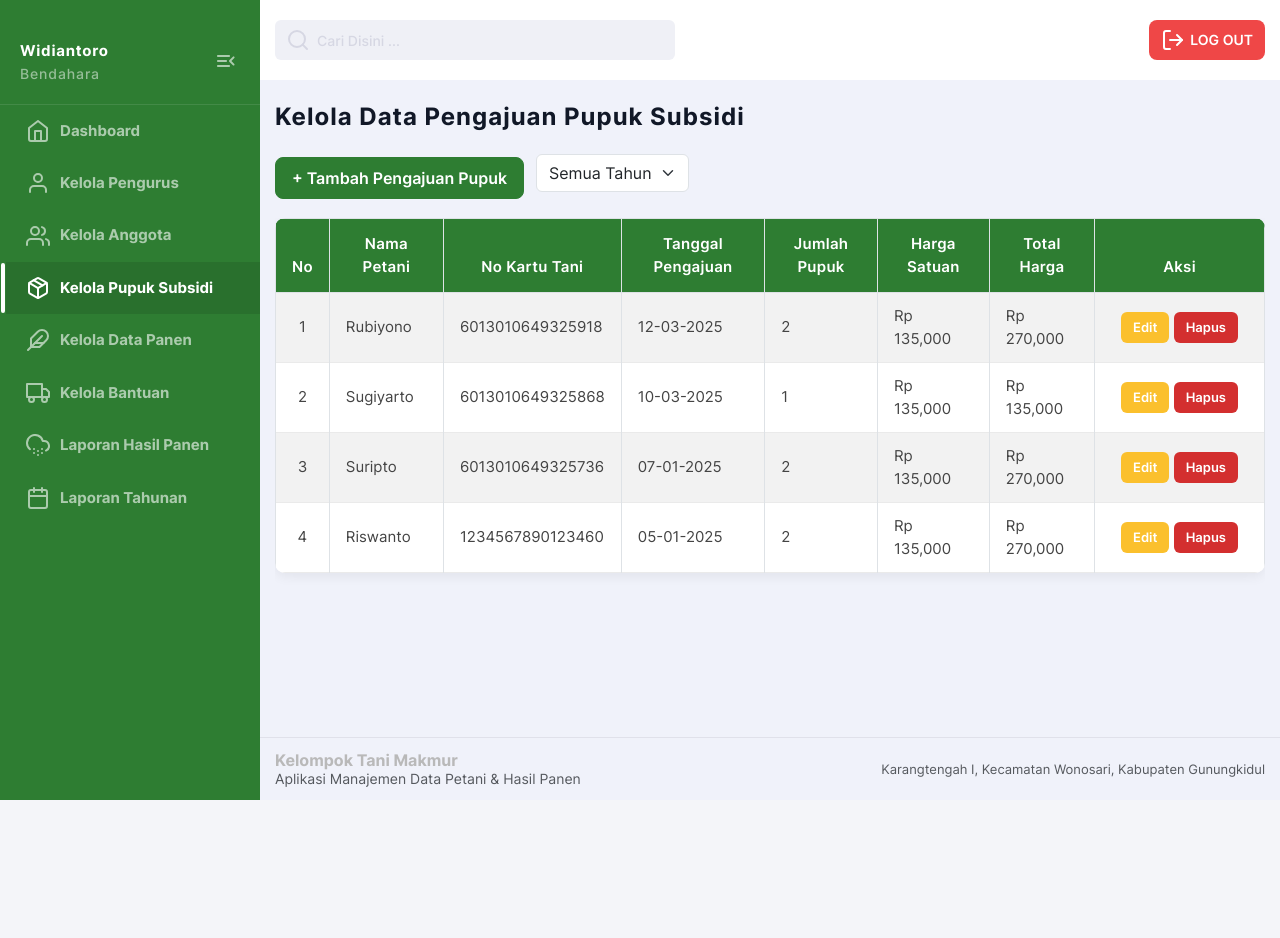
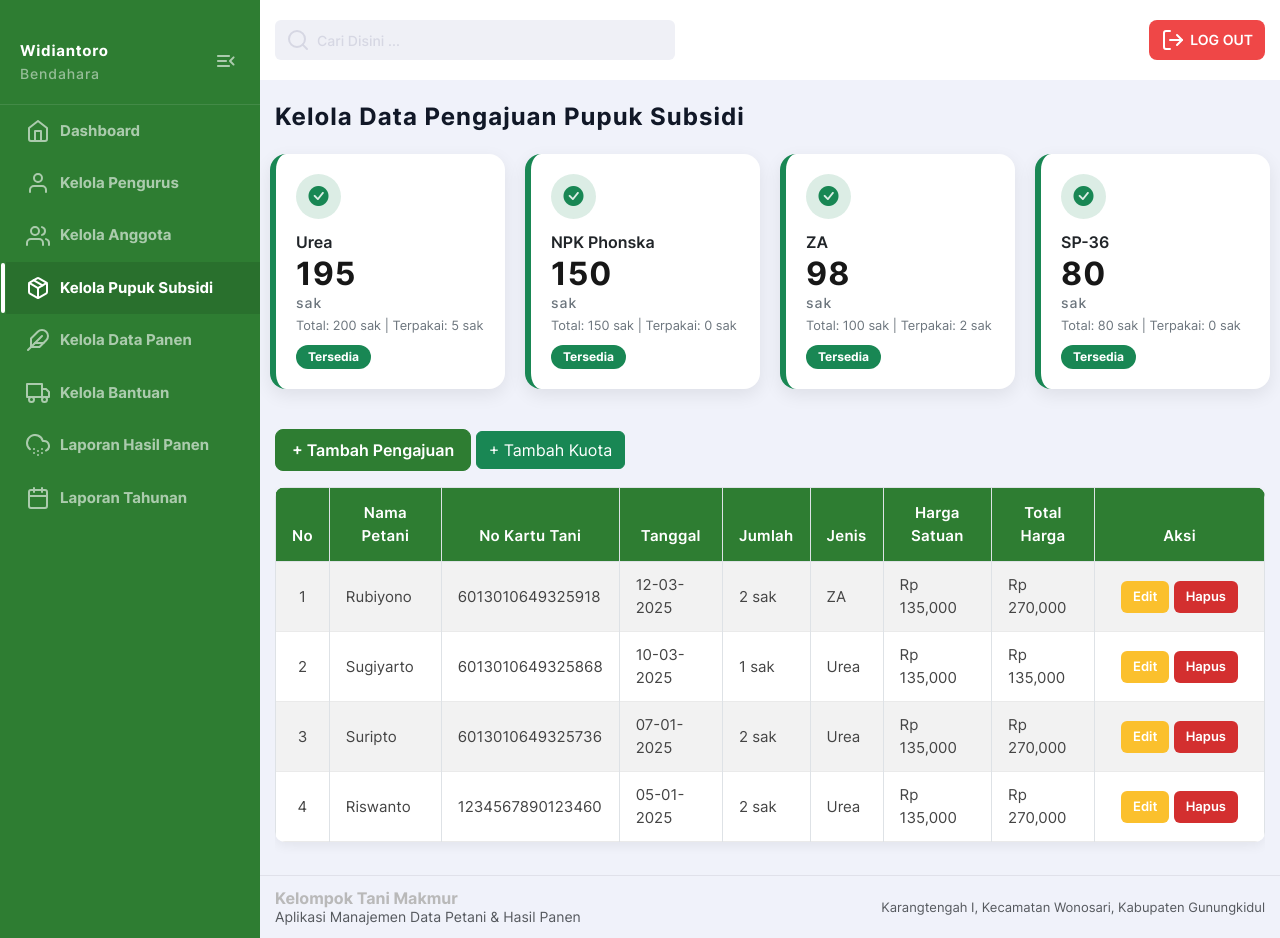
Before and after one commit to vitasuci06/Management-Data-Tani, a PHP site: page /kelola_pupuk.php in a window 1280 px wide. Before the commit the page ends 800 px from the top, so only its background shows below. Run offline with PHP 8.4, Linux system fonts and the light colour scheme; a user stored in the database is signed in; data comes from the database, SQL or seed files in the repository.

Commit message:
Update kelola_pupuk.php

```diff
--- a/kelola_pupuk.php
+++ b/kelola_pupuk.php
@@ -1,8 +1,6 @@
 <?php
 include 'koneksi.php';
 include 'header_pengurus.php';
-
-$tahunDipilih = isset($_GET['tahun']) ? $_GET['tahun'] : '';
 ?>
 
 <main class="main">
@@ -10,40 +8,73 @@ $tahunDipilih = isset($_GET['tahun']) ? $_GET['tahun'] : '';
 
 <h2 class="main-title">Kelola Data Pengajuan Pupuk Subsidi</h2>
 
-<div class="filter-action filter-responsive mb-3">
+<?php
+$qKuota = mysqli_query($koneksi, "SELECT * FROM kuota_pupuk");
+?>
 
-    <button class="btn btn-primary btn-add"
-            data-bs-toggle="modal"
-            data-bs-target="#modalTambah">
-        + Tambah Pengajuan Pupuk
+<!-- ===================== KARTU KUOTA ===================== -->
+<div class="row mb-4">
+<?php
+while ($k = mysqli_fetch_assoc($qKuota)) {
+
+    $jenis = $k['jenis_pupuk'];
+
+    $qTerpakai = mysqli_query($koneksi,"
+        SELECT SUM(jumlah_pupuk) as terpakai
+        FROM pupuk_subsidi
+        WHERE jenis_pupuk='$jenis'
+    ");
+    $dataTerpakai = mysqli_fetch_assoc($qTerpakai);
+    $terpakai = $dataTerpakai['terpakai'] ?? 0;
+
+    $sisa = $k['total_kuota'] - $terpakai;
+
+    if ($sisa <= 0) {
+        $warna = "danger";
+        $status = "HABIS";
+        $icon = "bi-x-circle-fill";
+    } elseif ($sisa <= 10) {
+        $warna = "warning";
+        $status = "Hampir Habis";
+        $icon = "bi-exclamation-triangle-fill";
+    } else {
+        $warna = "success";
+        $status = "Tersedia";
+        $icon = "bi-check-circle-fill";
+    }
+?>
+<div class="col-md-3 mb-3">
+    <div class="kuota-card border-<?= $warna ?>">
+        <div class="kuota-icon-<?= $warna ?>">
+            <i class="bi <?= $icon ?>"></i>
+        </div>
+        <div class="kuota-content">
+            <p class="fw-semibold mb-2"><?= htmlspecialchars($jenis); ?></p>
+            <h2><?= $sisa ?> <small>sak</small></h2>
+            <small>
+                Total: <?= $k['total_kuota']; ?> sak |
+                Terpakai: <?= $terpakai; ?> sak
+            </small>
+            <div class="mt-2">
+                <span class="badge bg-<?= $warna ?>">
+                    <?= $status; ?>
+                </span>
+            </div>
+        </div>
+    </div>
+</div>
+<?php } ?>
+</div>
+
+<button class="btn btn-primary mb-3" data-bs-toggle="modal" data-bs-target="#modalTambah">
++ Tambah Pengajuan
 </button>
 
-    <form method="GET" id="formpupuk" class="filter-form">
+<button class="btn btn-success mb-3" data-bs-toggle="modal" data-bs-target="#modalKuota">
++ Tambah Kuota
+</button>
 
-        <!-- FILTER TAHUN -->
-        <div class="filter-item">
-            <select name="tahun"
-                    class="form-select"
-                    onchange="this.form.submit()">
-                <option value="">Semua Tahun</option>
-                <?php
-                $tahunQuery = mysqli_query($koneksi, "
-                    SELECT DISTINCT YEAR(tanggal_pengajuan) AS tahun
-                    FROM pupuk_subsidi
-                    ORDER BY tahun DESC
-                ");
-                while ($t = mysqli_fetch_assoc($tahunQuery)) {
-                    $selected = ($tahunDipilih == $t['tahun']) ? 'selected' : '';
-                    echo "<option value='{$t['tahun']}' $selected>{$t['tahun']}</option>";
-                }
-                ?>
-            </select>
-        </div>
-
-    </form>
-</div>
-
-<!--  TABLE  -->
+<!-- ===================== TABLE ===================== -->
 <div class="table-wrapper">
 <table class="table table-bordered table-striped">
 <thead class="table-hijau">
@@ -51,8 +82,9 @@ $tahunDipilih = isset($_GET['tahun']) ? $_GET['tahun'] : '';
 <th>No</th>
 <th>Nama Petani</th>
 <th>No Kartu Tani</th>
-    <th>Tanggal Pengajuan</th>
-    <th>Jumlah Pupuk</th>
+<th>Tanggal</th>
+<th>Jumlah</th>
+<th>Jenis</th>
 <th>Harga Satuan</th>
 <th>Total Harga</th>
 <th width="170px">Aksi</th>
@@ -62,46 +94,21 @@ $tahunDipilih = isset($_GET['tahun']) ? $_GET['tahun'] : '';
 
 <?php
 $no = 1;
-$where = " WHERE 1=1 ";
-
-/* FILTER TAHUN */
-if (isset($_GET['tahun']) && $_GET['tahun'] != "") {
-    $tahun = mysqli_real_escape_string($koneksi, $_GET['tahun']);
-    $where .= " AND YEAR(ps.tanggal_pengajuan) = '$tahun'";
-}
-
-/* SEARCH */
-if (isset($_GET['search']) && $_GET['search'] != "") {
-    $search = mysqli_real_escape_string($koneksi, $_GET['search']);
-    $where .= " AND (
-        u.nama_pengguna LIKE '%$search%' OR
-        u.no_kartutani LIKE '%$search%'
-    )";
-}
 
 $query = "
 SELECT
-        ps.id_pupuk,
+    ps.*,
     u.nama_pengguna,
-        u.no_kartutani,
-        ps.tanggal_pengajuan,
-        ps.jumlah_pupuk,
-        ps.harga_satuan,
-        ps.total_harga
+    u.no_kartutani
 FROM pupuk_subsidi ps
 JOIN pengguna u ON ps.id_pengguna = u.id_pengguna
-    $where
 ORDER BY ps.tanggal_pengajuan DESC
 ";
 
 $result = mysqli_query($koneksi, $query);
 
 if (mysqli_num_rows($result) == 0) {
-    echo "<tr>
-            <td colspan='8' class='text-center'>
-                Data pupuk subsidi belum tersedia
-            </td>
-          </tr>";
+    echo "<tr><td colspan='9' class='text-center'>Data belum tersedia</td></tr>";
 } else {
     while ($row = mysqli_fetch_assoc($result)) {
 ?>
@@ -110,7 +117,8 @@ while ($row = mysqli_fetch_assoc($result)) {
 <td><?= htmlspecialchars($row['nama_pengguna']); ?></td>
 <td><?= htmlspecialchars($row['no_kartutani']); ?></td>
 <td><?= date('d-m-Y', strtotime($row['tanggal_pengajuan'])); ?></td>
-    <td><?= $row['jumlah_pupuk']; ?></td>
+<td><?= $row['jumlah_pupuk']; ?> sak</td>
+<td><?= htmlspecialchars($row['jenis_pupuk']); ?></td>
 <td>Rp <?= number_format($row['harga_satuan']); ?></td>
 <td>Rp <?= number_format($row['total_harga']); ?></td>
 <td>
@@ -121,51 +129,90 @@ while ($row = mysqli_fetch_assoc($result)) {
     </button>
 
     <a href="?hapus=<?= $row['id_pupuk']; ?>"
-           onclick="return confirm('Hapus data pupuk?')"
+       onclick="return confirm('Hapus data?')"
        class="btn btn-danger btn-sm">
        Hapus
     </a>
 </td>
 </tr>
-<?php } } ?>
+<!-- ===================== MODAL EDIT ===================== -->
+<div class="modal fade" id="modalEdit<?= $row['id_pupuk']; ?>" tabindex="-1">
+<div class="modal-dialog">
+<div class="modal-content">
+<form method="POST">
+
+<div class="modal-header">
+<h5>Edit Pengajuan</h5>
+<button type="button" class="btn-close" data-bs-dismiss="modal"></button>
+</div>
+
+<div class="modal-body">
+
+<input type="hidden" name="id_pupuk" value="<?= $row['id_pupuk']; ?>">
+
+<label>Jenis Pupuk</label>
+<input type="text" name="jenis_pupuk"
+       value="<?= htmlspecialchars($row['jenis_pupuk']); ?>"
+       class="form-control" required>
+
+<label class="mt-2">Jumlah (sak)</label>
+<input type="number" name="jumlah_pupuk"
+       value="<?= $row['jumlah_pupuk']; ?>"
+       class="form-control" required>
+
+<label class="mt-2">Harga Satuan</label>
+<input type="number" name="harga_satuan"
+       value="<?= $row['harga_satuan']; ?>"
+       class="form-control" required>
+
+</div>
+
+<div class="modal-footer">
+<button type="submit" name="edit" class="btn btn-primary">
+Simpan
+</button>
+</div>
+
+</form>
+</div>
+</div>
+</div>
+
+<?php }} ?>
 </tbody>
 </table>
 </div>
 
-<!-- Modal tambah -->
+</div>
+</main>
+
+<!-- ===================== MODAL TAMBAH PENGAJUAN ===================== -->
 <div class="modal fade" id="modalTambah">
 <div class="modal-dialog">
 <div class="modal-content">
 <form method="POST">
 
 <div class="modal-header">
-    <h5 class="modal-title">Tambah Pupuk Subsidi</h5>
-    <button type="button" class="btn-close" data-bs-dismiss="modal"></button>
+<h5>Tambah Pengajuan</h5>
 </div>
 
 <div class="modal-body">
 
 <label>Petani</label>
-<select name="id_pengguna" class="form-control" required>
-    <option value="">-- Pilih Petani --</option>
+<select name="id_pengguna" class="form-select" required>
+<option value="">-- Pilih --</option>
 <?php
-    $petani = mysqli_query($koneksi, "
-        SELECT id_pengguna, nama_pengguna, no_kartutani
-        FROM pengguna
-        ORDER BY nama_pengguna ASC
-    ");
+$petani = mysqli_query($koneksi,"SELECT * FROM pengguna");
 while ($p = mysqli_fetch_assoc($petani)) {
-        echo "<option value='{$p['id_pengguna']}'>
-            {$p['nama_pengguna']} - {$p['no_kartutani']}
-        </option>";
+    echo "<option value='$p[id_pengguna]'>$p[nama_pengguna]</option>";
 }
 ?>
 </select>
 
-<label class="mt-2">Tanggal Pengajuan</label>
-<input type="date" name="tanggal_pengajuan" class="form-control" required>
+<label class="mt-2">Jenis Pupuk</label>
+<input type="text" name="jenis_pupuk" class="form-control" required>
 
-<label class="mt-2">Jumlah Pupuk</label>
+<label class="mt-2">Jumlah (sak)</label>
 <input type="number" name="jumlah_pupuk" class="form-control" required>
 
 <label class="mt-2">Harga Satuan</label>
@@ -182,115 +229,198 @@ while ($row = mysqli_fetch_assoc($result)) {
 </div>
 </div>
 
-<?php
-/* PROSES TAMBAH */
-if (isset($_POST['tambah'])) {
-
-    $total = $_POST['jumlah_pupuk'] * $_POST['harga_satuan'];
-
-    mysqli_query($koneksi, "
-        INSERT INTO pupuk_subsidi
-        (id_pengguna, tanggal_pengajuan, jumlah_pupuk, harga_satuan, total_harga)
-        VALUES (
-            '$_POST[id_pengguna]',
-            '$_POST[tanggal_pengajuan]',
-            '$_POST[jumlah_pupuk]',
-            '$_POST[harga_satuan]',
-            '$total'
-        )
-    ");
-
-    echo "<script>
-        alert('Data pupuk berhasil ditambahkan');
-        location='kelola_pupuk.php';
-    </script>";
-}
-?>
-
-<!--  MODAL EDIT  -->
-<?php
-$qEdit = mysqli_query($koneksi, "SELECT * FROM pupuk_subsidi");
-while ($e = mysqli_fetch_assoc($qEdit)) {
-?>
-<div class="modal fade" id="modalEdit<?= $e['id_pupuk']; ?>">
+<!-- ===================== MODAL TAMBAH KUOTA ===================== -->
+<div class="modal fade" id="modalKuota">
 <div class="modal-dialog">
 <div class="modal-content">
 <form method="POST">
 
 <div class="modal-header">
-    <h5 class="modal-title">Edit Pupuk Subsidi</h5>
-    <button type="button" class="btn-close" data-bs-dismiss="modal"></button>
+<h5>Tambah Kuota</h5>
 </div>
 
 <div class="modal-body">
-<input type="hidden" name="id_pupuk" value="<?= $e['id_pupuk']; ?>">
 
-<label>Jumlah Pupuk</label>
-<input type="number" name="jumlah_pupuk"
-       value="<?= $e['jumlah_pupuk']; ?>"
-       class="form-control" required>
+<label>Jenis Pupuk</label>
+<input type="text" name="jenis_kuota"
+       class="form-control"
+       placeholder="Contoh: Urea, NPK"
+       required>
 
-<label class="mt-2">Harga Satuan</label>
-<input type="number" name="harga_satuan"
-       value="<?= $e['harga_satuan']; ?>"
-       class="form-control" required>
+<label class="mt-2">Tambah Kuota (sak)</label>
+<input type="number"
+       name="jumlah_tambah"
+       class="form-control"
+       min="1"
+       required>
+
 </div>
 
 <div class="modal-footer">
-    <button type="submit" name="update" class="btn btn-success">Update</button>
+<button type="submit" name="tambah_kuota" class="btn btn-success">
+Simpan
+</button>
 </div>
 
 </form>
 </div>
 </div>
 </div>
-<?php } ?>
+
+
 
 <?php
-/* PROSES UPDATE */
-if (isset($_POST['update'])) {
+// ================= TAMBAH PENGAJUAN =================
+if (isset($_POST['tambah'])) {
 
-    $total = $_POST['jumlah_pupuk'] * $_POST['harga_satuan'];
+    $jenis = mysqli_real_escape_string($koneksi, $_POST['jenis_pupuk']);
+    $jumlah = (int) $_POST['jumlah_pupuk'];
+    $harga  = (int) $_POST['harga_satuan'];
 
-    mysqli_query($koneksi, "
-        UPDATE pupuk_subsidi SET
-            jumlah_pupuk='$_POST[jumlah_pupuk]',
-            harga_satuan='$_POST[harga_satuan]',
-            total_harga='$total'
-        WHERE id_pupuk='$_POST[id_pupuk]'
+    $qKuota = mysqli_query($koneksi,"
+        SELECT total_kuota FROM kuota_pupuk
+        WHERE jenis_pupuk='$jenis'
+    ");
+
+    if (mysqli_num_rows($qKuota) == 0) {
+        echo "<script>alert('Jenis pupuk belum memiliki kuota!');</script>";
+    } else {
+
+        $dataKuota = mysqli_fetch_assoc($qKuota);
+
+        $qTerpakai = mysqli_query($koneksi,"
+            SELECT SUM(jumlah_pupuk) as terpakai
+            FROM pupuk_subsidi
+            WHERE jenis_pupuk='$jenis'
+        ");
+
+        $dataTerpakai = mysqli_fetch_assoc($qTerpakai);
+        $terpakai = $dataTerpakai['terpakai'] ?? 0;
+
+        $sisa = $dataKuota['total_kuota'] - $terpakai;
+
+        if ($jumlah > $sisa) {
+            echo "<script>alert('Kuota tidak mencukupi! Sisa: $sisa sak');</script>";
+        } else {
+
+            $total = $jumlah * $harga;
+
+            mysqli_query($koneksi,"
+                INSERT INTO pupuk_subsidi
+                (id_pengguna,tanggal_pengajuan,jumlah_pupuk,jenis_pupuk,harga_satuan,total_harga)
+                VALUES
+                ('$_POST[id_pengguna]',NOW(),'$jumlah','$jenis','$harga','$total')
             ");
 
             echo "<script>
-        alert('Data pupuk berhasil diupdate');
+            alert('Berhasil ditambahkan');
+            location='kelola_pupuk.php';
+            </script>";
+        }
+    }
+}
+
+// ================= TAMBAH KUOTA =================
+if (isset($_POST['tambah_kuota'])) {
+
+    $jenis = mysqli_real_escape_string($koneksi, $_POST['jenis_kuota']);
+    $jumlah = (int) $_POST['jumlah_tambah'];
+
+    $cek = mysqli_query($koneksi,"
+        SELECT * FROM kuota_pupuk
+        WHERE jenis_pupuk='$jenis'
+    ");
+
+    if (mysqli_num_rows($cek) > 0) {
+
+        mysqli_query($koneksi,"
+            UPDATE kuota_pupuk
+            SET total_kuota = total_kuota + $jumlah
+            WHERE jenis_pupuk='$jenis'
+        ");
+
+    } else {
+
+        mysqli_query($koneksi,"
+            INSERT INTO kuota_pupuk (jenis_pupuk, total_kuota)
+            VALUES ('$jenis', '$jumlah')
+        ");
+    }
+
+    echo "<script>
+    alert('Kuota berhasil disimpan');
     location='kelola_pupuk.php';
     </script>";
 }
 
-/* PROSES HAPUS */
+// ================= EDIT =================
+if (isset($_POST['edit'])) {
+
+    $id     = $_POST['id_pupuk'];
+    $jenis  = mysqli_real_escape_string($koneksi, $_POST['jenis_pupuk']);
+    $jumlah = (int) $_POST['jumlah_pupuk'];
+    $harga  = (int) $_POST['harga_satuan'];
+    $total  = $jumlah * $harga;
+
+    // CEK KUOTA
+    $qKuota = mysqli_query($koneksi,"
+        SELECT total_kuota FROM kuota_pupuk
+        WHERE jenis_pupuk='$jenis'
+    ");
+
+    if (mysqli_num_rows($qKuota) == 0) {
+        echo "<script>alert('Jenis pupuk belum memiliki kuota!');</script>";
+    } else {
+
+        $dataKuota = mysqli_fetch_assoc($qKuota);
+
+        $qTerpakai = mysqli_query($koneksi,"
+            SELECT SUM(jumlah_pupuk) as terpakai
+            FROM pupuk_subsidi
+            WHERE jenis_pupuk='$jenis'
+            AND id_pupuk != '$id'
+        ");
+
+        $dataTerpakai = mysqli_fetch_assoc($qTerpakai);
+        $terpakai = $dataTerpakai['terpakai'] ?? 0;
+
+        $sisa = $dataKuota['total_kuota'] - $terpakai;
+
+        if ($jumlah > $sisa) {
+            echo "<script>alert('Kuota tidak mencukupi! Sisa: $sisa sak');</script>";
+        } else {
+
+            mysqli_query($koneksi,"
+                UPDATE pupuk_subsidi
+                SET
+                    jenis_pupuk='$jenis',
+                    jumlah_pupuk='$jumlah',
+                    harga_satuan='$harga',
+                    total_harga='$total'
+                WHERE id_pupuk='$id'
+            ");
+
+            echo "<script>
+            alert('Data berhasil diupdate');
+            location='kelola_pupuk.php';
+            </script>";
+        }
+    }
+}
+
+// ================= HAPUS =================
 if (isset($_GET['hapus'])) {
-    mysqli_query($koneksi, "
+
+    mysqli_query($koneksi,"
         DELETE FROM pupuk_subsidi
         WHERE id_pupuk='$_GET[hapus]'
     ");
 
     echo "<script>
-        alert('Data pupuk berhasil dihapus');
+    alert('Data dihapus');
     location='kelola_pupuk.php';
     </script>";
 }
 ?>
 
-</div>
-</main>
-
-<!-- AUTO RESET SEARCH = -->
-<script>
-function autoResetSearch() {
-    let q = document.getElementById("search").value;
-    if (q.trim() === "") {
-        window.location.href = "kelola_pupuk.php";
-    }
-}
-</script>
-
 <?php include 'footer.php'; ?>
```
Lines whose indentation alone changed are shown as unchanged.
